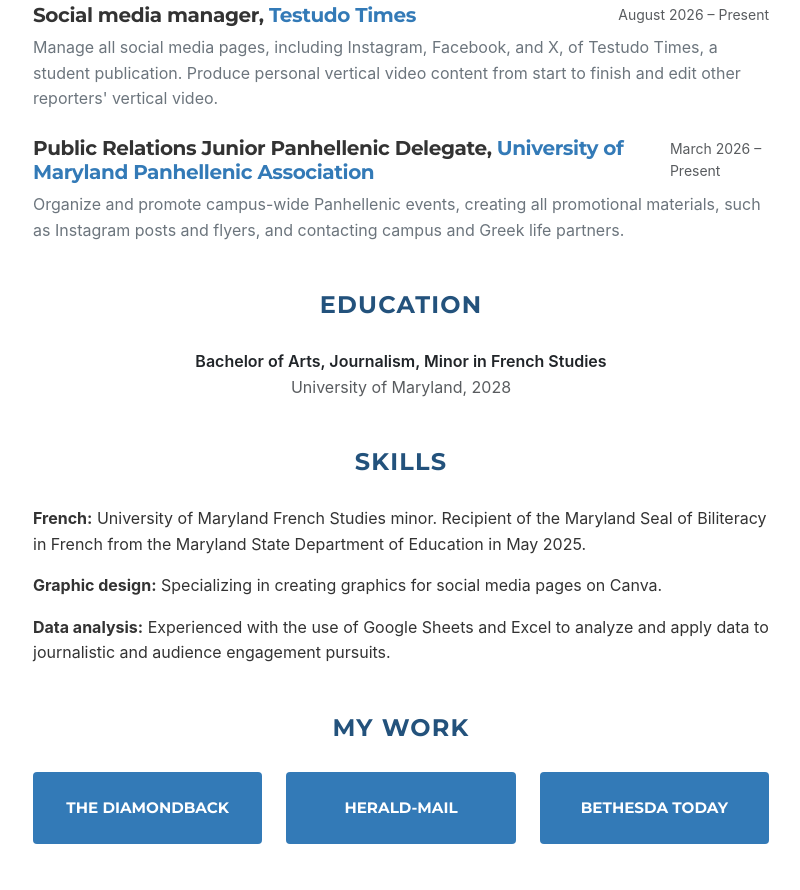
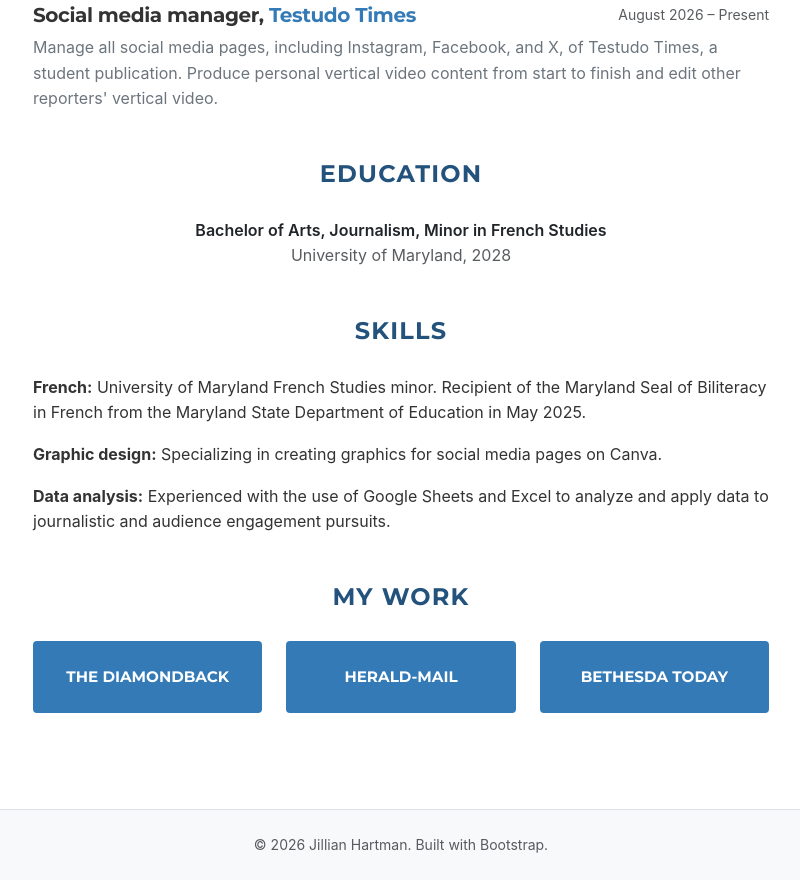
Before and after one commit to jillianphartman/Jillian-Hartman-Jour352, a plain HTML site: page resume-project/index.html in a window 1280 px wide. Shown: the part 1312-2202 px from the top of the page, without its empty margins (239-1039 px from the left). Drawn offline with nearby package versions, Linux system fonts and the light colour scheme.

Commit message:
took out pha

```diff
--- a/resume-project/index.html
+++ b/resume-project/index.html
@@ -107,13 +107,6 @@
                         <p class="mt-2 text-secondary">Manage all social media pages, including Instagram, Facebook, and X, of Testudo Times, a student publication. Produce personal vertical video content from start to finish and edit other reporters' vertical video.</p>
                     </div>
 
-                    <div class="job-item mb-4">
-                        <div class="job-heading d-flex flex-column flex-sm-row justify-content-between align-items-start align-items-sm-center">
-                            <h3 class="h5 fw-bold m-0">Public Relations Junior Panhellenic Delegate, <span class="text-accent">University of Maryland Panhellenic Association</span></h3>
-                            <span class="text-muted small">March 2026 – Present</span>
-                        </div>
-                        <p class="mt-2 text-secondary">Organize and promote campus-wide Panhellenic events, creating all promotional materials, such as Instagram posts and flyers, and contacting campus and Greek life partners.</p>
-                    </div>
                 </section>
 
                 <section id="education" class="resume-section mb-5">
```
